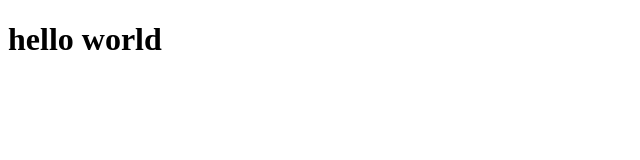
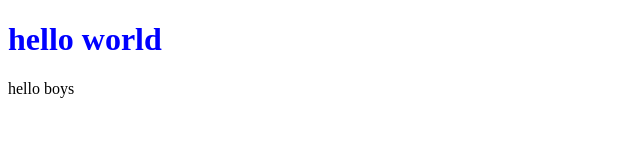
Before and after one commit to umaimafatima1975/gitTutorial, a plain HTML site: page index.html in a window 1280 px wide. Shown: the whole page, without its empty margins (0-640 px from the left). Drawn offline with Linux system fonts and the light colour scheme.

Commit message:
color change

```diff
--- a/index.html
+++ b/index.html
@@ -5,8 +5,10 @@
     <meta http-equiv="X-UA-Compatible" content="IE=edge">
     <meta name="viewport" content="width=device-width, initial-scale=1.0">
     <title>Document</title>
+    <link rel="stylesheet" href="style.css">
 </head>
 <body>
     <h1>hello world</h1>
+    <p>hello boys</p>
 </body>
 </html>
--- a/style.css
+++ b/style.css
@@ -0,0 +1,3 @@
+h1{
+    color: blue;
+}
```
